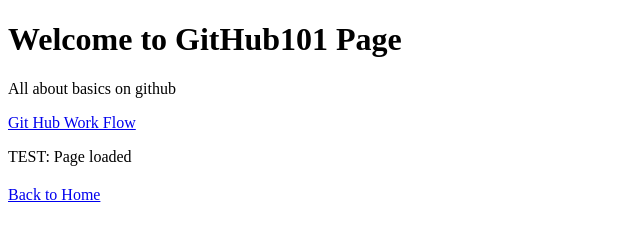
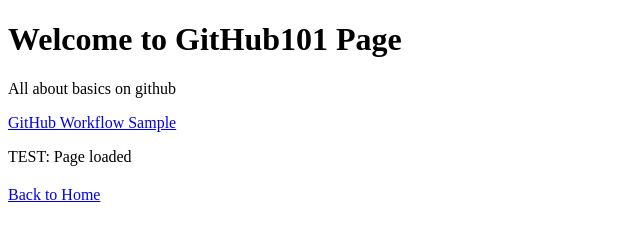
Before and after one commit to gvista-dotcom/HelloWorld101, a plain HTML site: page GitHub101.html in a window 1280 px wide. Shown: the full height of the page, 0-640 px from the left. Drawn offline with Linux system fonts and the light colour scheme.

Commit message:
Update GitHub101.html
Added link from Github10 to Git Hub WorkFlow

```diff
--- a/GitHub101.html
+++ b/GitHub101.html
@@ -8,7 +8,7 @@
     <h1>Welcome to GitHub101 Page</h1>
     <p> All about basics on github</p>
         <!-- Back link -->
-    <p><a href="GitHubWorkFlow.html">Git Hub Work Flow</a></p>
+    <p><a href="GitHubWorkFlow.html">GitHub Workflow Sample</a></p>
     <!-- JS will automatically add back link here -->
      <p>TEST: Page loaded</p>
     <script src="backLink.js"></script>
```
